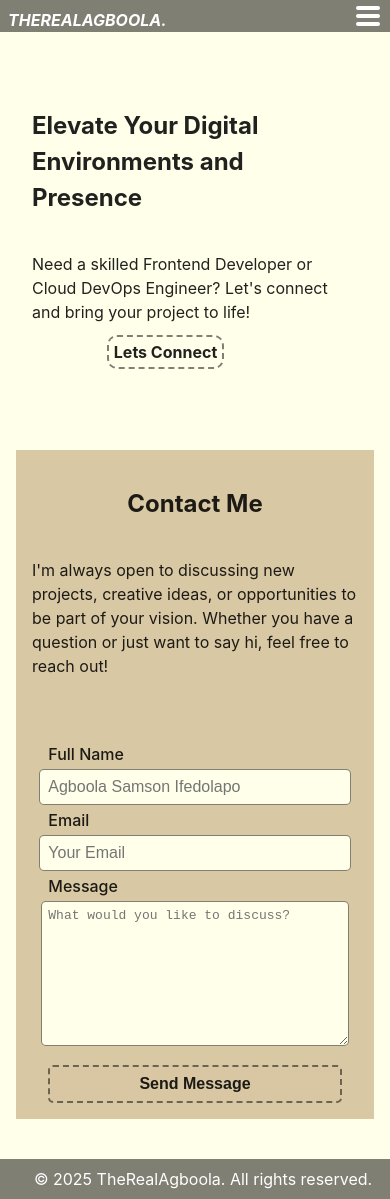
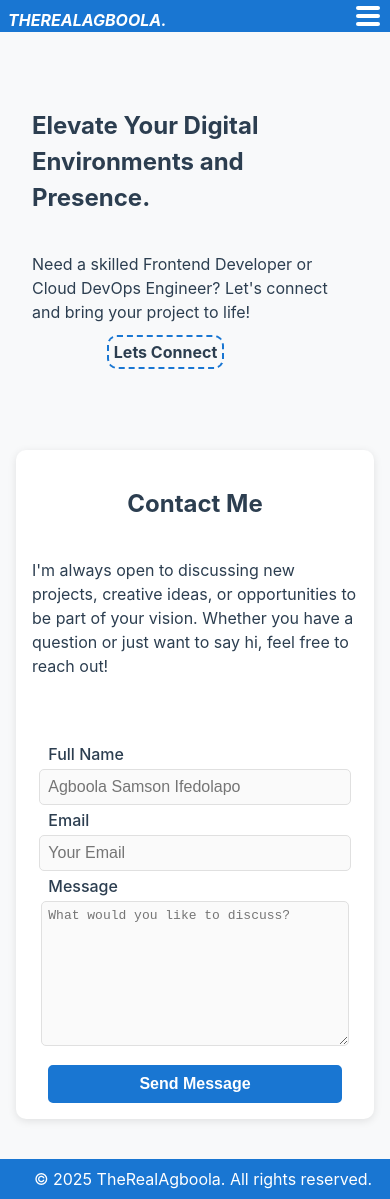
Before and after one commit to Agboolasam/PortfolioV1, a React (Vite) app: page /contact in a window 390 px wide. Built offline with nearby package versions, Linux system fonts and the light colour scheme; a web font is replaced by a local one.

Commit message:
changed color scheme implemented browser triggered dark mode and light mode

```diff
--- a/src/App.css
+++ b/src/App.css
@@ -1,4 +1,10 @@
 @import url("https://fonts.googleapis.com/css2?family=Bitcount+Prop+Single:wght@100..900&family=Lobster&display=swap");
+
+// Transition for dark theme
+* {
+  transition: background-color 0.3s ease, color 0.3s ease,
+    border-color 0.3s ease, box-shadow 0.3s ease;
+}
 
 .App {
   margin: 0;
@@ -11,7 +17,7 @@ nav {
   padding: 0.1em 0.5em 0.1em 0.5em;
   justify-content: space-between;
   align-items: center;
-  background: rgba(0, 0, 0, 0.5);
+  background: var(--nav-bg);
   height: auto;
   text-align: center;
 }
@@ -22,7 +28,7 @@ nav ul {
 }
 nav ul li,
 nav a {
-  color: white;
+  color: var(--text-light);
   text-decoration: none;
   list-style: none;
   padding: 0 1em 0 1em;
@@ -37,11 +43,11 @@ nav a {
 }
 
 nav a :hover {
-  color: rgba(233, 100, 100);
+  color: var(--accent-secondary);
 }
 
 nav a :active {
-  color: rgba(100, 100, 233);
+  color: var(--hover-primary);
 }
 
 .MobileNav {
@@ -61,7 +67,7 @@ main {
   height: 0.3em;
   width: 1.5em;
   margin: 0.1em;
-  background: white;
+  background: var(--text-light);
   border-radius: 1em;
   transition: ease-in-out 250ms;
 }
@@ -115,7 +121,7 @@ main {
   margin-left: 2px;
   height: 1em;
   width: 2px;
-  background-color: black;
+  background-color: var(--accent-primary);
   animation: blink 0.7s steps(2, start) infinite;
 }
 
@@ -133,7 +139,7 @@ main {
   font-family: Lobster, sans-serif;
   font-size: 3em;
   font-weight: 700;
-  color: rgba(0, 0, 0, 0.87);
+  color: var(--text-primary);
   margin-bottom: 0.5em;
 }
 
@@ -141,7 +147,7 @@ main {
   font-family: "Bitcount Prop Single", sans-serif;
   font-size: 2.5em;
   font-weight: 700;
-  color: rgba(0, 0, 0, 0.87);
+  color: var(--text-primary);
   display: flex;
   justify-content: center;
   align-items: center;
@@ -156,8 +162,8 @@ main {
   bottom: 0;
   text-align: center;
   padding: 0.5em;
-  background-color: rgba(0, 0, 0, 0.5);
-  color: white;
+  background-color: var(--nav-bg);
+  color: var(--text-light);
 }
 
 .entry-animate {
@@ -178,7 +184,7 @@ main {
   align-items: center;
   gap: 2em;
   width: 100%;
-  background-color: rgba(216, 199, 163, 0.67);
+  background-color: var(--secondary-bg);
   font-size: 1.4em;
 }
 
@@ -205,10 +211,10 @@ main {
 #about {
   font-size: 1.4em;
   line-height: 1.5;
-  color: rgba(0, 0, 0, 0.87);
+  color: var(--text-primary);
   margin-top: 1em;
   text-align: justify;
-  background-color: rgba(216, 199, 163);
+  background-color: var(--secondary-bg);
   padding: 1em;
   border-radius: 0 22px 24px 22px;
 }
@@ -230,7 +236,9 @@ main {
   height: 10em;
   padding: 2em;
   border-radius: 10px;
-  outline: 2px solid rgba(0, 0, 0, 0.5);
+  outline: 2px solid var(--border-color);
+  background-color: var(--card-bg);
+  box-shadow: 0 2px 8px rgba(0, 0, 0, 0.1);
 }
 
 .tools-icon {
@@ -261,33 +269,33 @@ main {
 .tools:hover > .tools-text {
   visibility: visible;
   opacity: 1;
-  background-color: rgba(216, 199, 163, 0.97);
+  background-color: var(--secondary-bg);
   transform: translateY(0);
 }
 
 .divider {
   width: 90%;
   height: 2px;
-  background-color: rgba(0, 0, 0, 0.5);
+  background-color: var(--divider-color);
   margin: 0 2em;
 }
 
 #certifications {
   font-size: 2em;
   font-weight: 700;
-  color: rgba(0, 0, 0, 0.87);
+  color: var(--text-primary);
   margin: 2em 0;
   border-radius: 30px;
   padding: 0.3em;
   text-align: center;
-  border: 2px dashed rgba(0, 0, 0, 0.5);
-  background-color: rgba(216, 199, 163);
+  border: 2px dashed var(--accent-primary);
+  background-color: var(--secondary-bg);
 }
 
 .lilHeader {
   padding: 0.2em;
   text-align: center;
-  border-bottom: 2px dashed rgba(0, 0, 0, 0.5);
+  border-bottom: 2px dashed var(--accent-primary);
 }
 
 #certscontainer {
@@ -310,7 +318,9 @@ main {
   padding: 2em;
   margin: 1em 0;
   border-radius: 10px;
-  outline: 2px solid rgba(0, 0, 0, 0.5);
+  outline: 2px solid var(--border-color);
+  background-color: var(--card-bg);
+  box-shadow: 0 2px 8px rgba(0, 0, 0, 0.1);
 }
 
 .certs img,
@@ -319,16 +329,16 @@ main {
 }
 
 .certtext a {
-  color: rgba(0, 0, 0, 0.87);
+  color: var(--text-primary);
   text-decoration: none;
-  border: 2px dashed rgba(0, 0, 0, 0.5);
+  border: 2px dashed var(--accent-primary);
   padding: 0.1em;
   width: 5em;
   border-radius: 10px;
 }
 .certtext a:hover {
-  color: rgba(233, 100, 100);
-  border: 2px solid rgba(0, 0, 0, 0.5);
+  color: var(--accent-secondary);
+  border: 2px solid var(--accent-primary);
 }
 
 .certtext {
@@ -340,7 +350,7 @@ main {
   flex-direction: column;
   justify-content: center;
   align-items: center;
-  background-color: rgba(216, 199, 163, 0.97);
+  background-color: var(--secondary-bg);
   height: 100%;
   width: 100%;
   border-radius: 10px;
@@ -374,11 +384,13 @@ main {
   padding: 1em;
 }
 .contact-form {
-  background-color: rgba(216, 199, 163, 0.97);
+  background-color: var(--card-bg);
   display: flex;
   flex-direction: column;
   justify-content: center;
   align-items: center;
+  border-radius: 10px;
+  box-shadow: 0 2px 8px rgba(0, 0, 0, 0.1);
 }
 
 .contact-form form {
@@ -398,7 +410,7 @@ main {
 .contact-form form > label {
   font-size: 1em;
   font-weight: 500;
-  color: rgba(0, 0, 0, 0.87);
+  color: var(--text-primary);
   margin-bottom: 0.5em 0;
   align-self: flex-start;
 }
@@ -408,10 +420,10 @@ main {
   width: 100%;
   padding: 0.5em;
   margin: 0.2em 0;
-  border: 1px solid rgba(0, 0, 0, 0.5);
-  background-color: rgba(255, 255, 234);
+  border: 1px solid var(--border-color);
+  background-color: var(--surface-bg);
   border-radius: 5px;
-  color: rgba(0, 0, 0, 0.87);
+  color: var(--text-primary);
   font-size: 1em;
 }
 .contact-form form textarea {
@@ -430,15 +442,15 @@ main {
 #lets-connect {
   font-size: 1em;
   font-weight: 700;
-  color: rgba(0, 0, 0, 0.87);
+  color: var(--text-primary);
   padding: 0.3em;
-  border: 2px dashed rgba(0, 0, 0, 0.5);
+  border: 2px dashed var(--accent-primary);
   border-radius: 10px;
   transition: background-color 0.5s ease, border 0.5s ease;
 }
 #lets-connect:hover {
-  background-color: rgba(216, 199, 163, 0.97);
-  border: 2px solid rgba(0, 0, 0, 0.5);
+  background-color: var(--secondary-bg);
+  border: 2px solid var(--accent-primary);
 }
 .social img {
   width: 4em;
@@ -464,18 +476,18 @@ main {
   transform: translateY(0);
 }
 .contact-intro-social:hover > #lets-connect {
-  background-color: rgba(216, 199, 163, 0.97);
-  border: 2px solid rgba(0, 0, 0, 0.5);
+  background-color: var(--secondary-bg);
+  border: 2px solid var(--accent-primary);
 }
 
 #submit-btn {
   width: 100%;
   padding: 0.5em;
   margin-top: 1em;
-  background-color: rgba(216, 199, 163, 0.97);
-  border: 2px dashed rgba(0, 0, 0, 0.5);
+  background-color: var(--accent-primary);
+  border: 2px solid var(--accent-primary);
   border-radius: 5px;
-  color: rgba(0, 0, 0, 0.87);
+  color: var(--text-light);
   font-size: 1em;
   font-weight: bold;
   cursor: pointer;
@@ -483,8 +495,8 @@ main {
 }
 
 #submit-btn:hover {
-  background-color: rgba(255, 255, 234);
-  border: 2px solid rgba(0, 0, 0, 0.5);
+  background-color: var(--hover-primary);
+  border: 2px solid var(--hover-primary);
 }
 
 @media screen and (max-width: 700px) {
@@ -495,8 +507,8 @@ main {
 
   nav ul {
     box-sizing: border-box;
-    outline: 5px white;
-    background: rgba(0, 0, 0, 0.5);
+    outline: 5px var(--text-light);
+    background: var(--nav-bg);
     flex-direction: column;
     position: absolute;
     top: 1.2em;
@@ -581,16 +593,16 @@ main {
   #about {
     font-size: 0.8em;
     line-height: 1.5;
-    color: rgba(0, 0, 0, 0.87);
+    color: var(--text-primary);
     margin-top: 1em;
     text-align: justify;
-    background-color: rgba(216, 199, 163);
+    background-color: var(--secondary-bg);
     padding: 1em;
     border-radius: 0 22px 24px 22px;
   }
 
   nav li:hover {
-    color: rgba(233, 100, 100);
+    color: var(--accent-secondary);
   }
 
   .toolscontainer {
--- a/src/index.css
+++ b/src/index.css
@@ -4,13 +4,56 @@
   font-weight: 400;
 
   color-scheme: light dark;
-  color: rgba(0, 0, 0, 0.87);
-  background-color: rgba(255, 255, 234);
+  color: var(--text-primary);
+  background-color: var(--primary-bg);
 
   font-synthesis: none;
   text-rendering: optimizeLegibility;
   -webkit-font-smoothing: antialiased;
   -moz-osx-font-smoothing: grayscale;
+
+  --primary-bg: #f8f9fa;
+  --secondary-bg: #e3f2fd;
+  --accent-primary: #1976d2;
+  --accent-secondary: #ff6b35;
+
+  --text-primary: #2c3e50;
+  --text-secondary: #546e7a;
+  --text-light: #ffffff;
+
+  --hover-primary: #1565c0;
+  --hover-secondary: #ff5722;
+
+  --border-color: #e0e0e0;
+  --divider-color: #bdbdbd;
+
+  /* Light mode navigation and cards */
+  --nav-bg: #1976d2;
+  --card-bg: #ffffff;
+  --surface-bg: #fafafa;
+}
+
+@media (prefers-color-scheme: dark) {
+  :root {
+    --primary-bg: #121212;
+    --secondary-bg: #1e1e1e;
+    --accent-primary: #42a5f5;
+    --accent-secondary: #ff8a65;
+
+    --text-primary: #e0e0e0;
+    --text-secondary: #b0b0b0;
+    --text-light: #ffffff;
+
+    --hover-primary: #1976d2;
+    --hover-secondary: #ff5722;
+
+    --border-color: #333333;
+    --divider-color: #444444;
+
+    --card-bg: #1e1e1e;
+    --surface-bg: #252525;
+    --nav-bg: #1a1a1a;
+  }
 }
 
 body {
--- a/src/pages/Contact.jsx
+++ b/src/pages/Contact.jsx
@@ -25,7 +25,7 @@ function Contact() {
 
 
             <section className="contact-intro">
-                <h1>Elevate Your Digital Environments and Presence</h1>
+                <h1>Elevate Your Digital Environments and Presence.</h1>
                 <p>
                     Need a skilled Frontend Developer or Cloud DevOps Engineer? Let&apos;s connect and bring your project to life!
                 </p>
```
